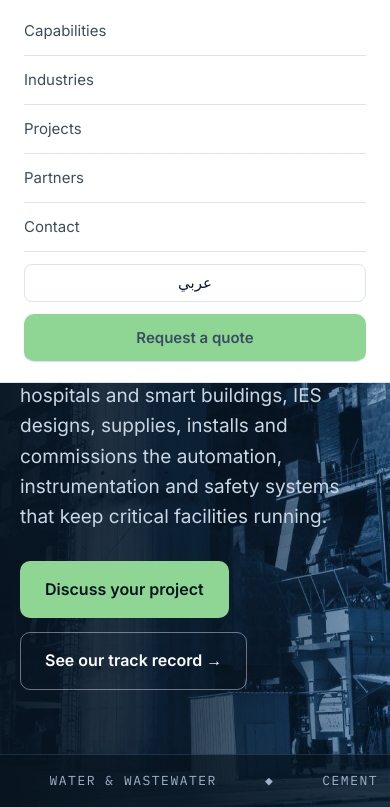
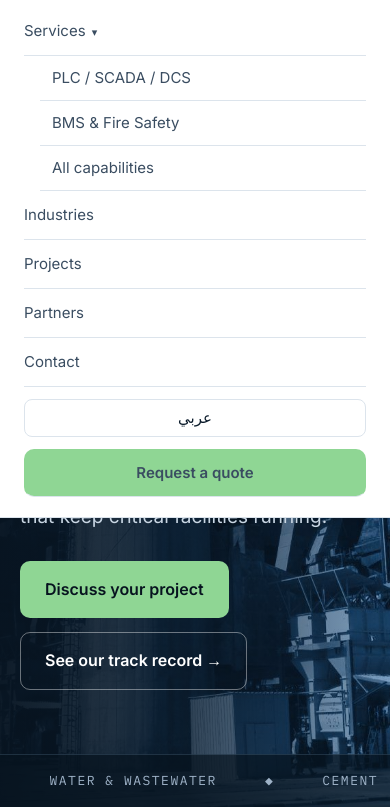
Before and after one commit to alkhadraaai-gif/ies-website, a PHP site: page / in a window 390 px wide, after a click that opens the changed part. Shown: the part 77-884 px from the top of the page. Run offline with PHP 8.4, Linux system fonts and the light colour scheme.

Commit message:
R5: Services drop-down in top menu (EN+AR)
Co-Authored-By: Claude Opus 5.5 <noreply@anthropic.com>
Claude-Session: https://claude.ai/code/session_01BCAmBRUDS5fyNFMfasZxCE

```diff
--- a/ar/bms-fire-safety.html
+++ b/ar/bms-fire-safety.html
@@ -42,7 +42,7 @@
 </a>
 <button class="menu-btn" type="button" aria-label="القائمة" aria-expanded="false" aria-controls="nav"><svg width="20" height="20" viewBox="0 0 24 24" fill="none" stroke="currentColor" stroke-width="2" stroke-linecap="round" aria-hidden="true"><path d="M4 7h16M4 12h16M4 17h16"/></svg></button>
 <nav class="nav" id="nav" aria-label="القائمة الرئيسية">
-<a href="index.html#capabilities">خدماتنا</a>
+<div class="dd"><a class="dd-t" href="index.html#capabilities" aria-haspopup="true">خدماتنا <span aria-hidden="true">▾</span></a><div class="dd-m"><a href="plc-scada-automation.html">PLC / SCADA / DCS</a><a href="bms-fire-safety.html">إدارة المباني والحريق</a><a href="index.html#capabilities">جميع الخدمات</a></div></div>
 <a href="index.html#industries">القطاعات</a>
 <a href="projects.html">المشاريع</a>
 <a href="index.html#partners">الشركاء</a>
--- a/ar/index.html
+++ b/ar/index.html
@@ -42,7 +42,7 @@
 </a>
 <button class="menu-btn" type="button" aria-label="القائمة" aria-expanded="false" aria-controls="nav"><svg width="20" height="20" viewBox="0 0 24 24" fill="none" stroke="currentColor" stroke-width="2" stroke-linecap="round" aria-hidden="true"><path d="M4 7h16M4 12h16M4 17h16"/></svg></button>
 <nav class="nav" id="nav" aria-label="القائمة الرئيسية">
-<a href="#capabilities">خدماتنا</a>
+<div class="dd"><a class="dd-t" href="#capabilities" aria-haspopup="true">خدماتنا <span aria-hidden="true">▾</span></a><div class="dd-m"><a href="plc-scada-automation.html">PLC / SCADA / DCS</a><a href="bms-fire-safety.html">إدارة المباني والحريق</a><a href="#capabilities">جميع الخدمات</a></div></div>
 <a href="#industries">القطاعات</a>
 <a href="projects.html">المشاريع</a>
 <a href="#partners">الشركاء</a>
--- a/ar/plc-scada-automation.html
+++ b/ar/plc-scada-automation.html
@@ -42,7 +42,7 @@
 </a>
 <button class="menu-btn" type="button" aria-label="القائمة" aria-expanded="false" aria-controls="nav"><svg width="20" height="20" viewBox="0 0 24 24" fill="none" stroke="currentColor" stroke-width="2" stroke-linecap="round" aria-hidden="true"><path d="M4 7h16M4 12h16M4 17h16"/></svg></button>
 <nav class="nav" id="nav" aria-label="القائمة الرئيسية">
-<a href="index.html#capabilities">خدماتنا</a>
+<div class="dd"><a class="dd-t" href="index.html#capabilities" aria-haspopup="true">خدماتنا <span aria-hidden="true">▾</span></a><div class="dd-m"><a href="plc-scada-automation.html">PLC / SCADA / DCS</a><a href="bms-fire-safety.html">إدارة المباني والحريق</a><a href="index.html#capabilities">جميع الخدمات</a></div></div>
 <a href="index.html#industries">القطاعات</a>
 <a href="projects.html">المشاريع</a>
 <a href="index.html#partners">الشركاء</a>
--- a/ar/projects.html
+++ b/ar/projects.html
@@ -41,7 +41,7 @@
 </a>
 <button class="menu-btn" type="button" aria-label="القائمة" aria-expanded="false" aria-controls="nav"><svg width="20" height="20" viewBox="0 0 24 24" fill="none" stroke="currentColor" stroke-width="2" stroke-linecap="round" aria-hidden="true"><path d="M4 7h16M4 12h16M4 17h16"/></svg></button>
 <nav class="nav" id="nav" aria-label="القائمة الرئيسية">
-<a href="index.html#capabilities">خدماتنا</a>
+<div class="dd"><a class="dd-t" href="index.html#capabilities" aria-haspopup="true">خدماتنا <span aria-hidden="true">▾</span></a><div class="dd-m"><a href="plc-scada-automation.html">PLC / SCADA / DCS</a><a href="bms-fire-safety.html">إدارة المباني والحريق</a><a href="index.html#capabilities">جميع الخدمات</a></div></div>
 <a href="index.html#industries">القطاعات</a>
 <a href="projects.html" aria-current="page">المشاريع</a>
 <a href="index.html#partners">الشركاء</a>
--- a/assets/css/style.css
+++ b/assets/css/style.css
@@ -250,3 +250,16 @@ html[lang="ar"] .office small{font-family:var(--f-body);font-size:13px}
 @media (max-width:600px){.steps,.svc-proj{grid-template-columns:minmax(0,1fr)}}
 .bento.svc .card:last-child:not(.feature){grid-column:span 3}
 @media (max-width:900px){.bento.svc .card:last-child:not(.feature){grid-column:auto}}
+/* R5: Services drop-down */
+.dd{position:relative;display:flex;align-items:center}
+.dd-t span{font-size:11px;margin-inline-start:2px}
+.dd-m{display:none;position:absolute;top:100%;inset-inline-start:-12px;min-width:220px;background:#fff;border:1px solid var(--line);border-radius:12px;box-shadow:0 12px 32px rgba(7,19,31,.12);padding:8px;flex-direction:column;z-index:60}
+.dd-m a{padding:10px 12px;border-radius:8px;white-space:nowrap}
+.dd-m a:hover{background:#E6EFF8}
+.dd:hover .dd-m,.dd:focus-within .dd-m{display:flex}
+@media (max-width:1080px){
+  .dd{flex-direction:column;align-items:stretch}
+  .dd-m{display:flex;position:static;box-shadow:none;border:0;padding:0 0 0 16px;min-width:0;background:transparent}
+  [dir=rtl] .dd-m{padding:0 16px 0 0}
+  .dd-m a{border-radius:0}
+}
--- a/bms-fire-safety.html
+++ b/bms-fire-safety.html
@@ -42,7 +42,7 @@
 </a>
 <button class="menu-btn" type="button" aria-label="Menu" aria-expanded="false" aria-controls="nav"><svg width="20" height="20" viewBox="0 0 24 24" fill="none" stroke="currentColor" stroke-width="2" stroke-linecap="round" aria-hidden="true"><path d="M4 7h16M4 12h16M4 17h16"/></svg></button>
 <nav class="nav" id="nav" aria-label="Main">
-<a href="index.html#capabilities">Capabilities</a>
+<div class="dd"><a class="dd-t" href="index.html#capabilities" aria-haspopup="true">Services <span aria-hidden="true">▾</span></a><div class="dd-m"><a href="plc-scada-automation.html">PLC / SCADA / DCS</a><a href="bms-fire-safety.html">BMS &amp; Fire Safety</a><a href="index.html#capabilities">All capabilities</a></div></div>
 <a href="index.html#industries">Industries</a>
 <a href="projects.html">Projects</a>
 <a href="index.html#partners">Partners</a>
--- a/index.html
+++ b/index.html
@@ -42,7 +42,7 @@
 </a>
 <button class="menu-btn" type="button" aria-label="Menu" aria-expanded="false" aria-controls="nav"><svg width="20" height="20" viewBox="0 0 24 24" fill="none" stroke="currentColor" stroke-width="2" stroke-linecap="round" aria-hidden="true"><path d="M4 7h16M4 12h16M4 17h16"/></svg></button>
 <nav class="nav" id="nav" aria-label="Main">
-<a href="#capabilities">Capabilities</a>
+<div class="dd"><a class="dd-t" href="#capabilities" aria-haspopup="true">Services <span aria-hidden="true">▾</span></a><div class="dd-m"><a href="plc-scada-automation.html">PLC / SCADA / DCS</a><a href="bms-fire-safety.html">BMS &amp; Fire Safety</a><a href="#capabilities">All capabilities</a></div></div>
 <a href="#industries">Industries</a>
 <a href="projects.html">Projects</a>
 <a href="#partners">Partners</a>
--- a/plc-scada-automation.html
+++ b/plc-scada-automation.html
@@ -42,7 +42,7 @@
 </a>
 <button class="menu-btn" type="button" aria-label="Menu" aria-expanded="false" aria-controls="nav"><svg width="20" height="20" viewBox="0 0 24 24" fill="none" stroke="currentColor" stroke-width="2" stroke-linecap="round" aria-hidden="true"><path d="M4 7h16M4 12h16M4 17h16"/></svg></button>
 <nav class="nav" id="nav" aria-label="Main">
-<a href="index.html#capabilities">Capabilities</a>
+<div class="dd"><a class="dd-t" href="index.html#capabilities" aria-haspopup="true">Services <span aria-hidden="true">▾</span></a><div class="dd-m"><a href="plc-scada-automation.html">PLC / SCADA / DCS</a><a href="bms-fire-safety.html">BMS &amp; Fire Safety</a><a href="index.html#capabilities">All capabilities</a></div></div>
 <a href="index.html#industries">Industries</a>
 <a href="projects.html">Projects</a>
 <a href="index.html#partners">Partners</a>
--- a/projects.html
+++ b/projects.html
@@ -41,7 +41,7 @@
 </a>
 <button class="menu-btn" type="button" aria-label="Menu" aria-expanded="false" aria-controls="nav"><svg width="20" height="20" viewBox="0 0 24 24" fill="none" stroke="currentColor" stroke-width="2" stroke-linecap="round" aria-hidden="true"><path d="M4 7h16M4 12h16M4 17h16"/></svg></button>
 <nav class="nav" id="nav" aria-label="Main">
-<a href="index.html#capabilities">Capabilities</a>
+<div class="dd"><a class="dd-t" href="index.html#capabilities" aria-haspopup="true">Services <span aria-hidden="true">▾</span></a><div class="dd-m"><a href="plc-scada-automation.html">PLC / SCADA / DCS</a><a href="bms-fire-safety.html">BMS &amp; Fire Safety</a><a href="index.html#capabilities">All capabilities</a></div></div>
 <a href="index.html#industries">Industries</a>
 <a href="projects.html" aria-current="page">Projects</a>
 <a href="index.html#partners">Partners</a>
```
